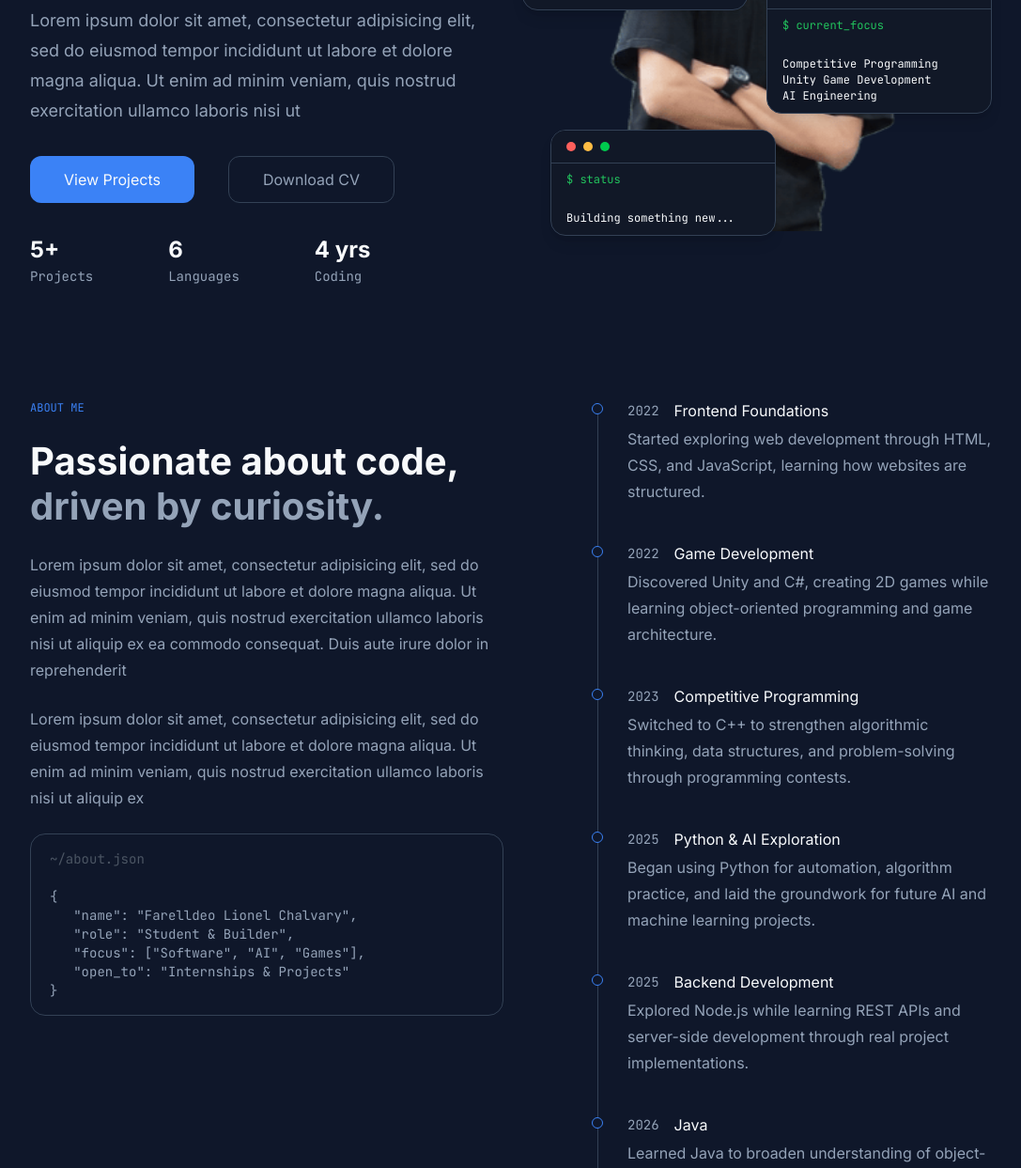
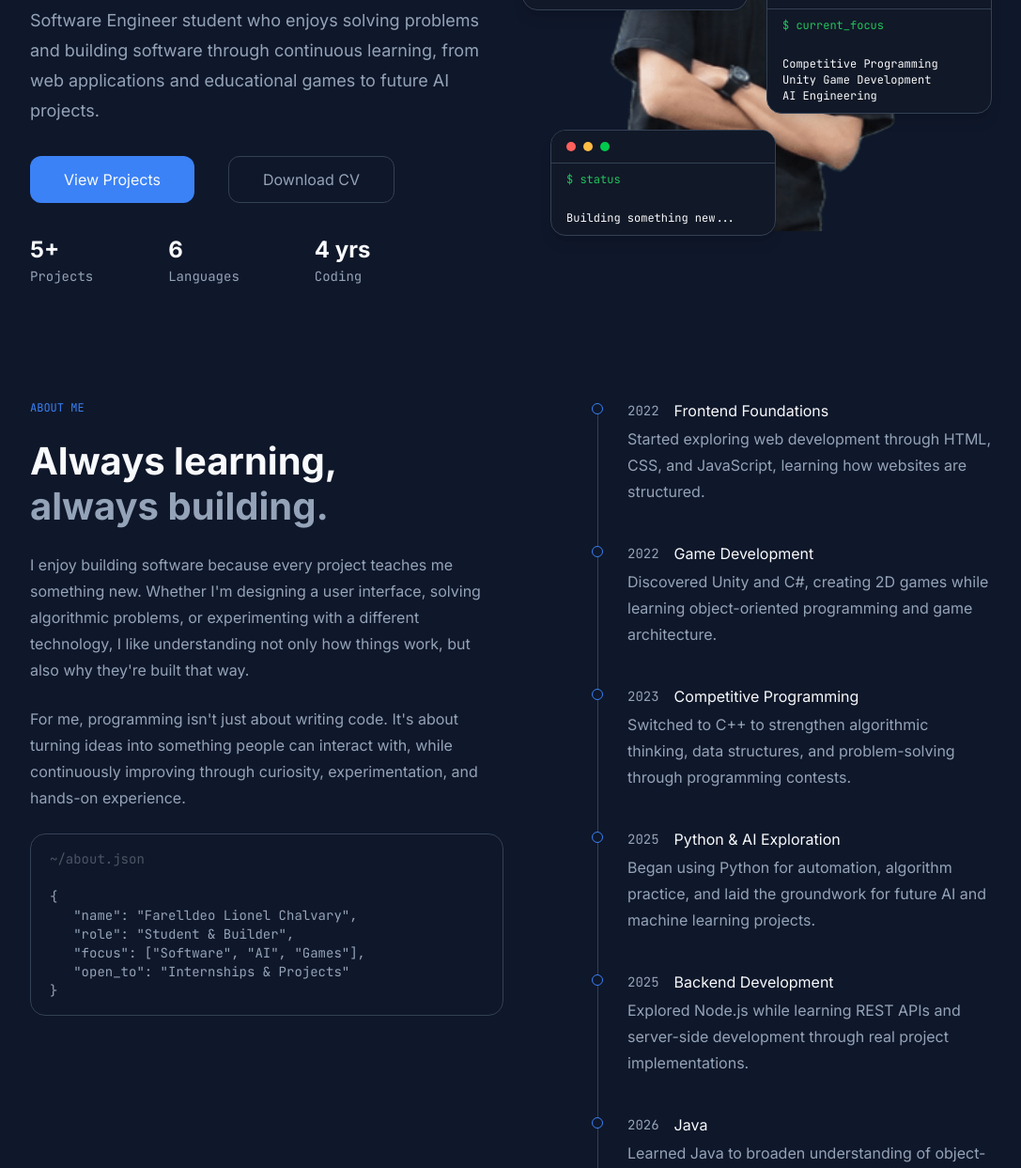
Before and after one commit to farelldev/farelldev.github.io, a website: page index.html in a window 1280 px wide. Shown: the part 434-1677 px from the top of the page at 94% size, without its empty margins (96-1183 px from the left). Drawn offline with Linux system fonts and the light colour scheme.

Commit message:
feat: fill placeholder on hero and about section's body

```diff
--- a/index.html
+++ b/index.html
@@ -33,13 +33,15 @@
                 <!-- Left side -->
                 <div class="flex flex-col gap-lg w-full">
                     <h1 class="text-display text-text font-bold font-sans leading-18">
-                        Building software, <span class="text-text-secondary">one project</span> <br> at a time.
+                        Building software,
+                        <span class="text-text-secondary">powered by</span>
+                        curiosity.
                     </h1>
 
-                    <p class="text-body-lg text-text-secondary leading-8">Lorem ipsum dolor sit amet, consectetur adipisicing elit,
-                        sed do eiusmod tempor incididunt ut labore et dolore
-                        magna aliqua. Ut enim ad minim veniam, quis nostrud
-                        exercitation ullamco laboris nisi ut
+                    <p class="text-body-lg text-text-secondary leading-8">
+                        Software Engineer student who enjoys solving problems and building software
+                        through continuous learning, from web applications and educational games to
+                        future AI projects.
                     </p>
 
                     <div class="flex gap-9">
@@ -128,19 +130,21 @@
                 <div class="sticky top-section flex flex-col gap-md">
                     <p class="section-name">ABOUT ME</p>
 
-                    <h2 class="section-heading">Passionate about code,<br>
-                        <span class="text-text-secondary">driven by curiosity.</span></h2>
+                    <h2 class="section-heading">
+                        Always learning,<br>
+                        <span class="text-text-secondary">always building.</span>
+                    </h2>
 
                     <p class="text-body text-text-secondary font-sans leading-7">
-                        Lorem ipsum dolor sit amet, consectetur adipisicing elit, sed do eiusmod tempor
-                        incididunt ut labore et dolore magna aliqua. Ut enim ad minim veniam, quis nostrud
-                        exercitation ullamco laboris nisi ut aliquip ex ea commodo consequat. Duis aute
-                        irure dolor in reprehenderit </p>
+                        I enjoy building software because every project teaches me something new. Whether
+                        I'm designing a user interface, solving algorithmic problems, or experimenting with
+                        a different technology, I like understanding not only how things work, but also why
+                        they're built that way. </p>
 
                     <p class="text-body text-text-secondary font-sans leading-7">
-                        Lorem ipsum dolor sit amet, consectetur adipisicing elit, sed do eiusmod tempor
-                        incididunt ut labore et dolore magna aliqua. Ut enim ad minim veniam, quis nostrud
-                        exercitation ullamco laboris nisi ut aliquip ex </p>
+                        For me, programming isn't just about writing code. It's about turning ideas into
+                        something people can interact with, while continuously improving through curiosity,
+                        experimentation, and hands-on experience.</p>
 
                     <pre class="text-small text-text-secondary font-mono leading-5 border border-border py-sm px-5
                         rounded-card overflow-x-auto">
```
Also changed, not shown: src/output.css.
